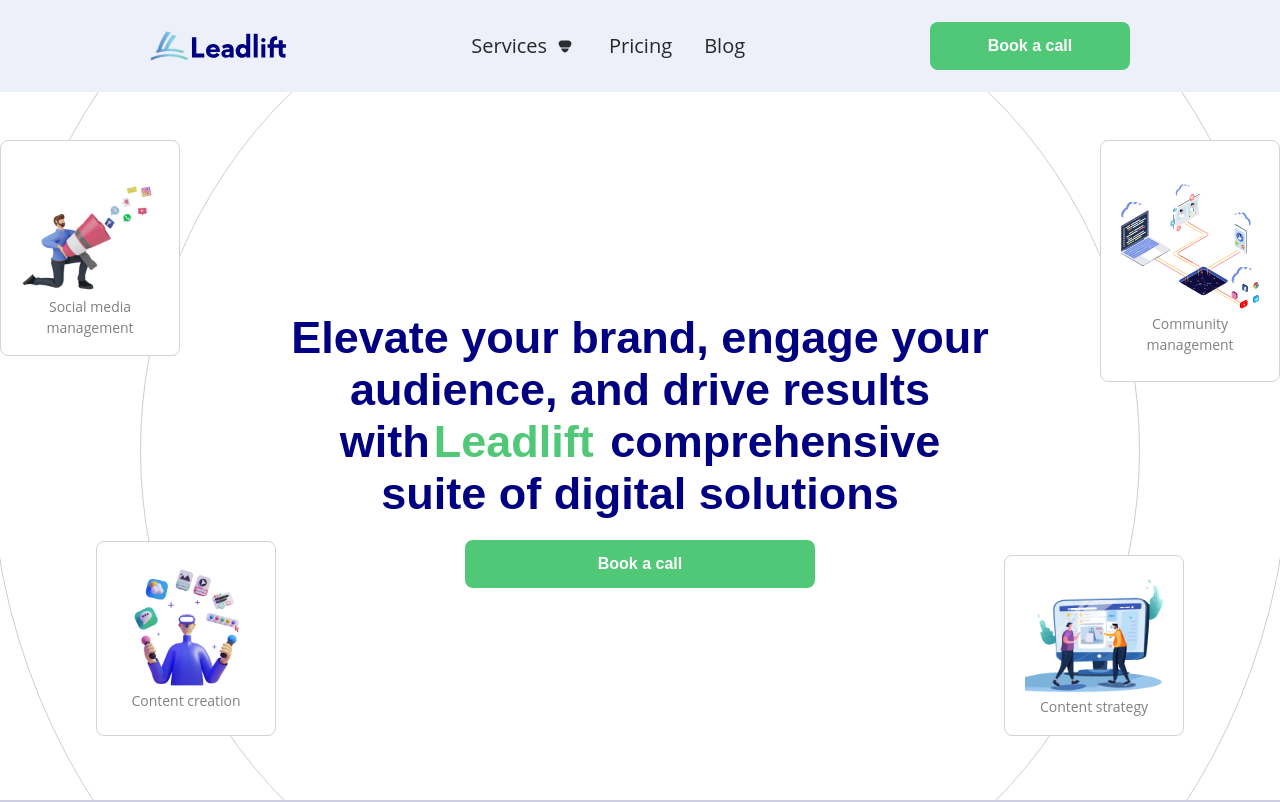
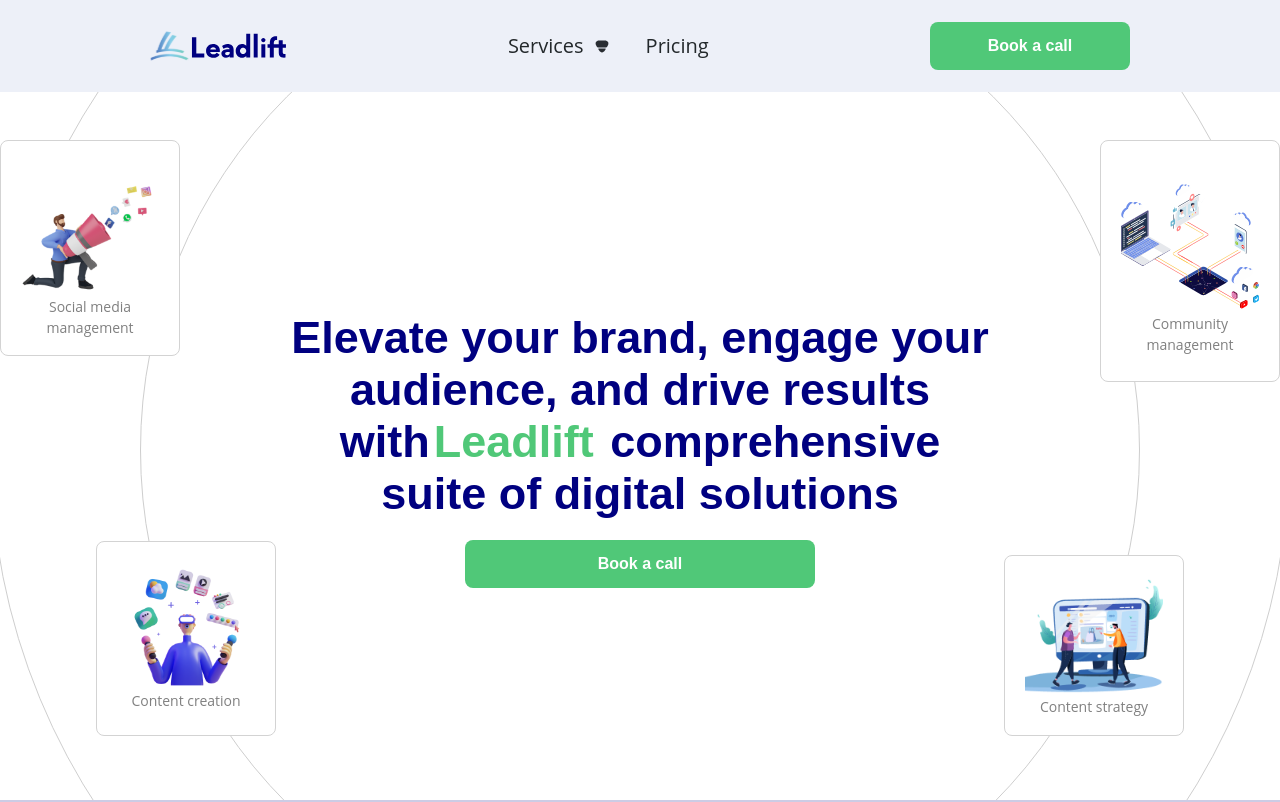
Before and after one commit to leadliftio/leadlift-website, a React (Create React App) app: page / in a window 1280 px wide. Shown: the top 802 px of the page. Built offline with nearby package versions, Linux system fonts and the light colour scheme; what buttercms would draw is missing.

Commit message:
refactors

```diff
--- a/package.json
+++ b/package.json
@@ -18,6 +18,7 @@
     "axios": "^1.4.0",
     "buttercms": "^1.2.12",
     "countrycitystatejson": "^21.3.2702",
+    "cross-env": "^7.0.3",
     "formik": "^2.4.3",
     "hamburger-react": "^2.5.0",
     "headlessui": "^0.0.0",
--- a/src/Components/Navbar/index.tsx
+++ b/src/Components/Navbar/index.tsx
@@ -99,11 +99,11 @@
                 className="text-brandBlack font-normal font-openSans text-[20px]">
                 Pricing
               </Link>
-              <Link
+              {/* <Link
                 to="/blog"
                 className="text-brandBlack font-normal font-openSans text-[20px]">
                 Blog
-              </Link>
+              </Link> */}
             </div>
             <div className="hidden lg:flex">
               <SolidGreenButton width="200px" onClick={handleBookACall}>
--- a/src/index.css
+++ b/src/index.css
@@ -96,10 +96,6 @@
 .calendly-popup {
   padding: 16px;
 }
-.calendly-overlay .calendly-popup {
-  top: 50% !important;
-  transform: translateY(-50%) !important;
-}
 
 .calendly_button {
   font-size: 16px !important;
@@ -110,4 +106,8 @@
     font-size: 13px !important;
     text-align: start;
   }
+  .calendly-overlay .calendly-popup {
+    top: 50% !important;
+    transform: translateY(-50%) !important;
+  }
 }
```
Also changed, not shown: 1 other file (tests, documents, lock files or other folders).
